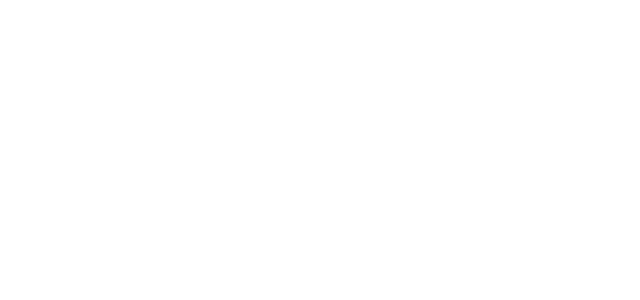
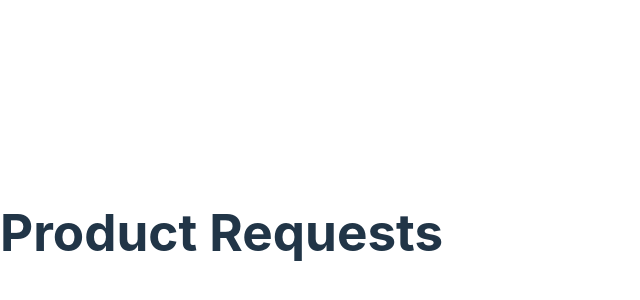
Before and after one commit to ayo-codes/Medishorts, a React (Vite) app in the folder frontend/: page /product-request in a window 1280 px wide. Before the commit this address led to /. Shown: the part 168-468 px from the top of the page, without its empty margins (0-640 px from the left). Built offline with nearby package versions, Linux system fonts and the light colour scheme.

Commit message:
added product and product request page test-content and routes

```diff
--- a/frontend/src/App.jsx
+++ b/frontend/src/App.jsx
@@ -1,11 +1,16 @@
 import { BrowserRouter, Route , Routes , Navigate } from 'react-router-dom'
 import User from './users/pages/users'
+import Products from './products/pages/products'
+import ProductRequests from './productRequests/pages/productRequests'
 
 function App() {
   return <>
     <BrowserRouter>
       <Routes>
         <Route path="/user" element={<User/>} />
+        <Route path="/" element={<h1>Home Page</h1>} />
+        <Route path="/product" element={<Products/>} />
+        <Route path="/product-request" element={<ProductRequests/>} />
         <Route path="*" element={<Navigate to="/" />} />
       </Routes>
     </BrowserRouter>
--- /dev/null
+++ b/frontend/src/productRequests/pages/productRequests.jsx
@@ -0,0 +1,10 @@
+
+const ProductRequests = () => {
+  return (
+    <div>
+      <h1>Product Requests</h1>
+    </div>
+  );
+}
+
+export default ProductRequests;
--- /dev/null
+++ b/frontend/src/products/pages/products.jsx
@@ -0,0 +1,10 @@
+
+const Products = () => {
+  return (
+    <div>
+      <h1>Products</h1>
+    </div>
+  );
+}
+
+export default Products;
```
